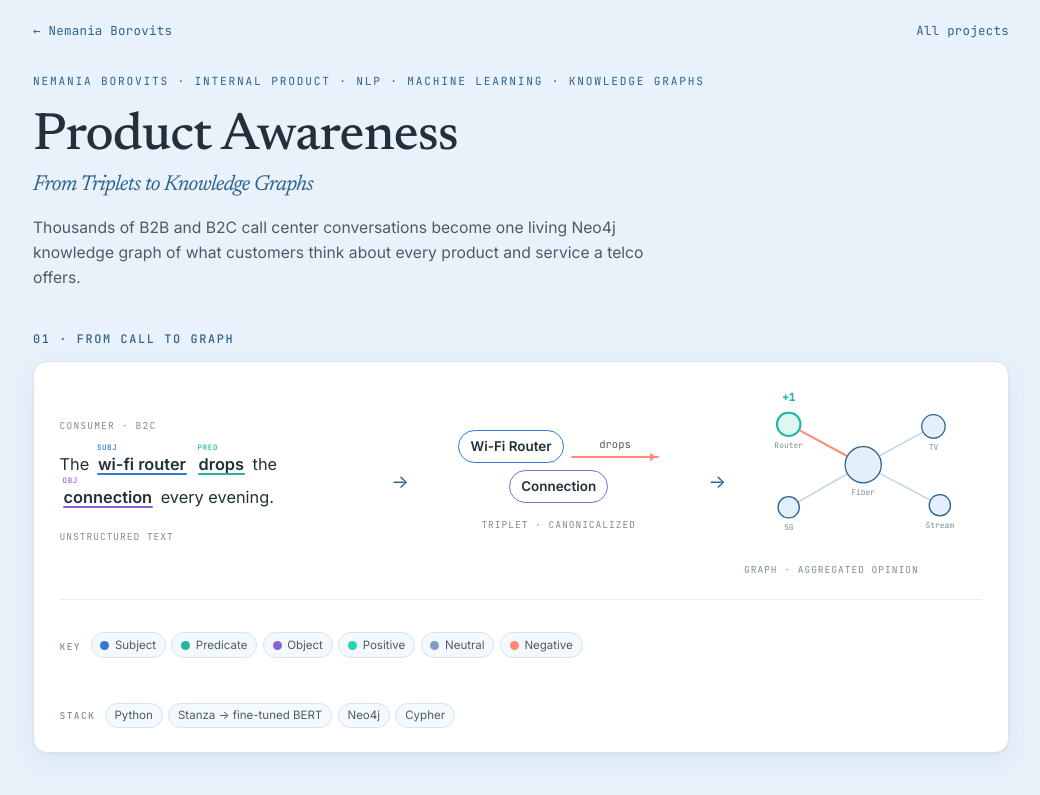
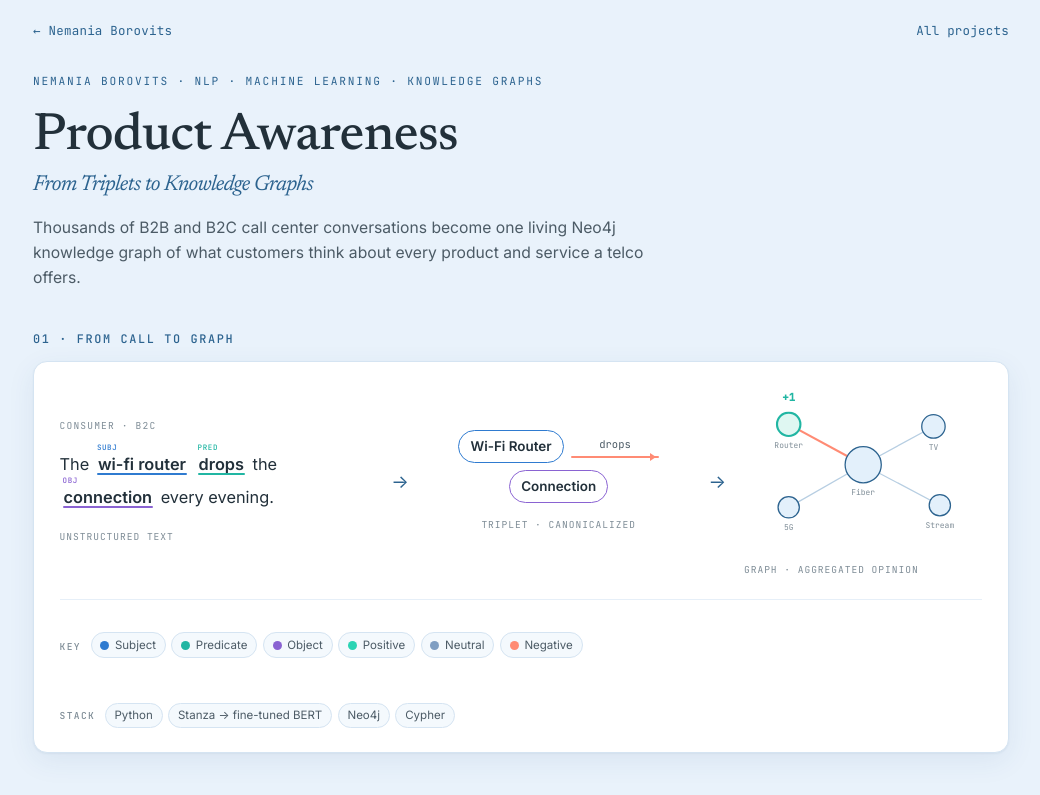
Before and after one commit to nboro/nborovits, a React (Create React App) app: page /product-awareness in a window 1280 px wide. Shown: the top 795 px of the page, without its empty margins (119-1159 px from the left). Built offline with nearby package versions, Linux system fonts and the light colour scheme.

Commit message:
page fix

```diff
--- a/src/pages/product-awareness/ProductAwareness.js
+++ b/src/pages/product-awareness/ProductAwareness.js
@@ -38,7 +38,7 @@ class ProductAwareness extends React.Component {
 
         <main className="pa__main">
           <section className="pa__hero">
-            <p className="pa__kicker">Nemania Borovits · Internal Product · NLP · Machine Learning · Knowledge Graphs</p>
+            <p className="pa__kicker">Nemania Borovits · NLP · Machine Learning · Knowledge Graphs</p>
             <h1 className="pa__title">
               Product Awareness
               <span className="pa__subtitle">From Triplets to Knowledge Graphs</span>
```
